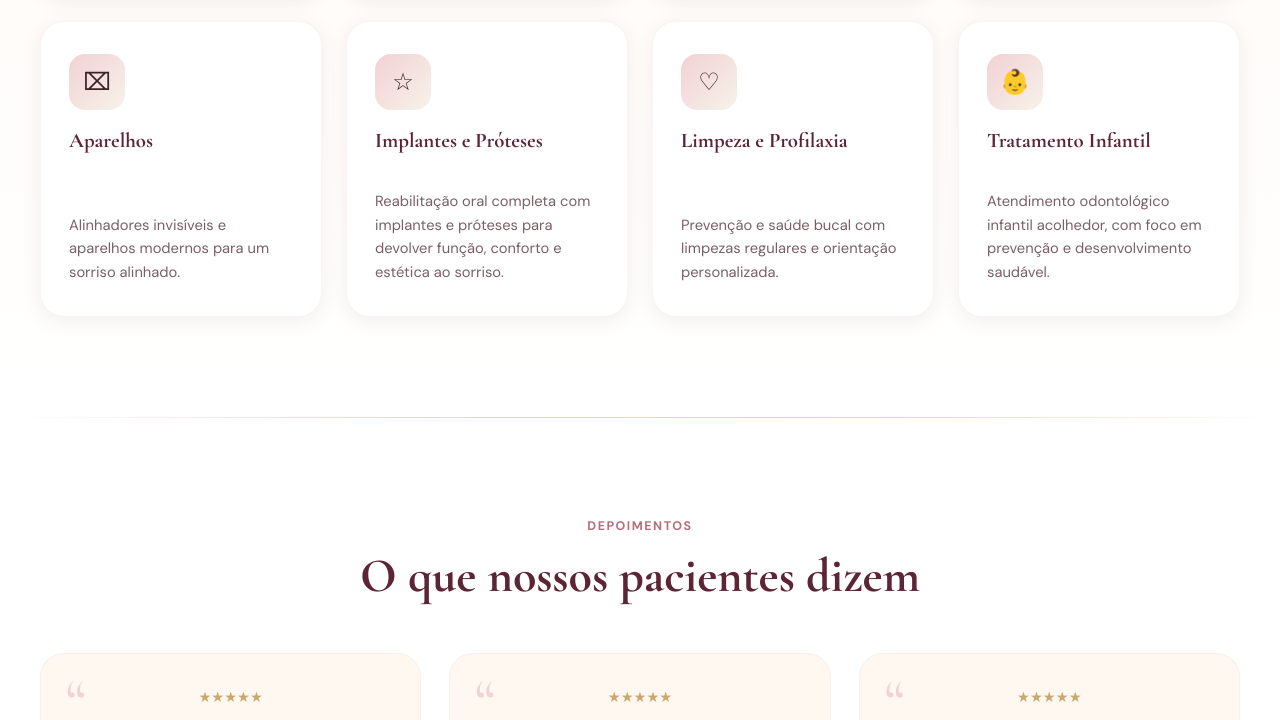
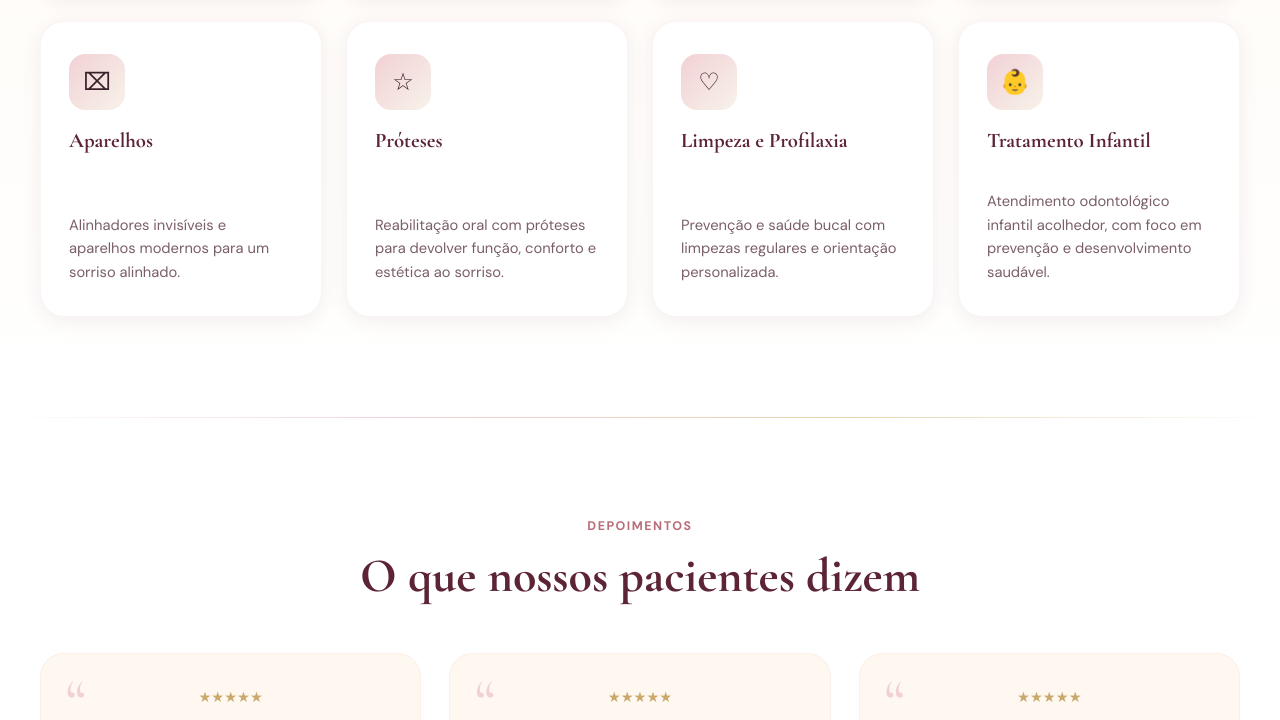
Before and after one commit to gihhfalcucci/gihhfalcucci.github.io, a website: page index.html in a window 1280 px wide. Shown: the part 2427-3147 px from the top of the page. Drawn offline with nearby package versions, Linux system fonts and the light colour scheme; files that its build step writes are made by us from their sources.

Commit message:
Update "Services" section: simplify "Implantes e Próteses" to "Próteses" and refine description for clarity and focus

```diff
--- a/index.html
+++ b/index.html
@@ -187,8 +187,8 @@
             </div>
             <div class="card-base service-card fade-up">
                 <div class="service-icon">&#9734;</div>
-                <h3>Implantes e Próteses</h3>
-                <p>Reabilitação oral completa com implantes e próteses para devolver função, conforto e estética ao sorriso.</p>
+                <h3>Próteses</h3>
+                <p>Reabilitação oral com próteses para devolver função, conforto e estética ao sorriso.</p>
             </div>
             <div class="card-base service-card fade-up">
                 <div class="service-icon">&#9825;</div>
```
